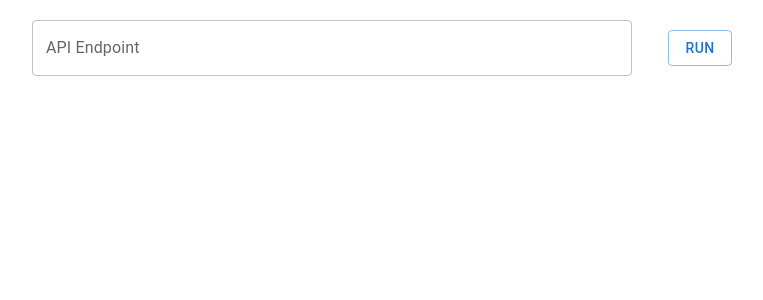
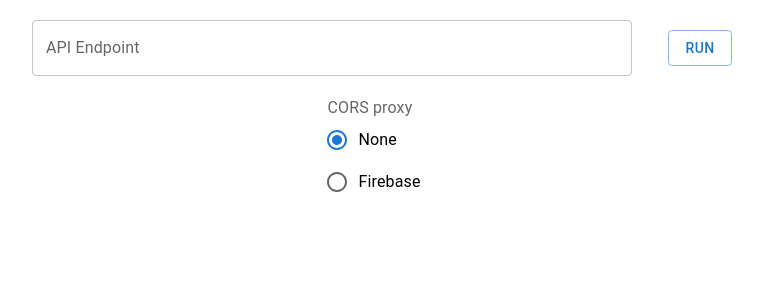
Before and after one commit to isoaxe/test-my-api, a React (Create React App) app: page / in a window 1280 px wide. Shown: the top 300 px of the page, without its empty margins (258-1021 px from the left). Built offline with nearby package versions, Linux system fonts and the light colour scheme.

Commit message:
App: Implement ProxySelector
Import and implement the ProxySelector. Then create state to track proxy url and pass it and the setter to the new component.

```diff
--- a/src/App.tsx
+++ b/src/App.tsx
@@ -1,10 +1,15 @@
+import { useState } from "react";
 import UrlSubmitter from "./components/UrlSubmitter";
+import ProxySelector from "./components/ProxySelector";
 import "./App.css";
 
 function App() {
+  const [proxyUrl, setProxyUrl] = useState("");
+
   return (
     <div className="App">
       <UrlSubmitter />
+      <ProxySelector proxyUrl={proxyUrl} setProxyUrl={setProxyUrl} />
     </div>
   );
 }
```
